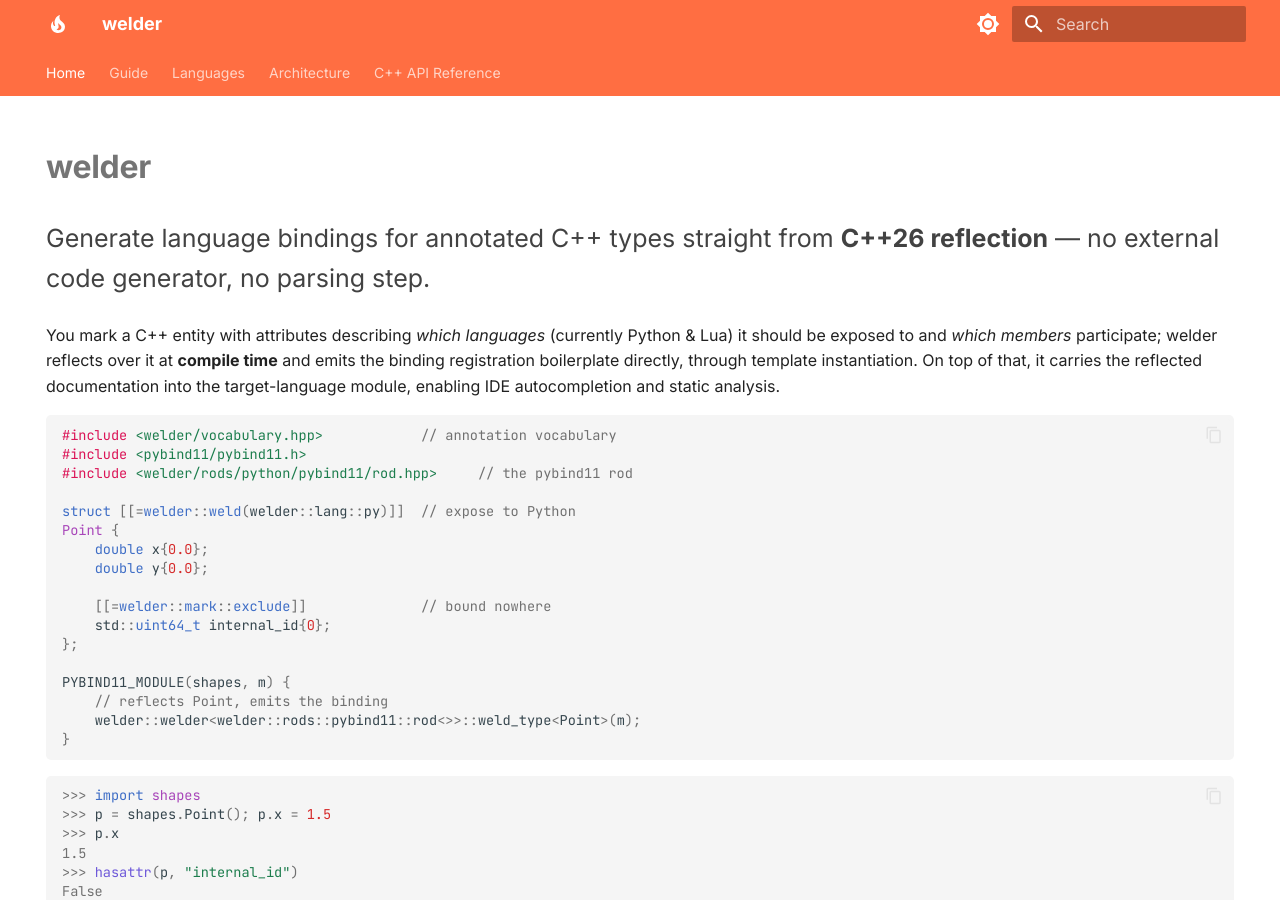
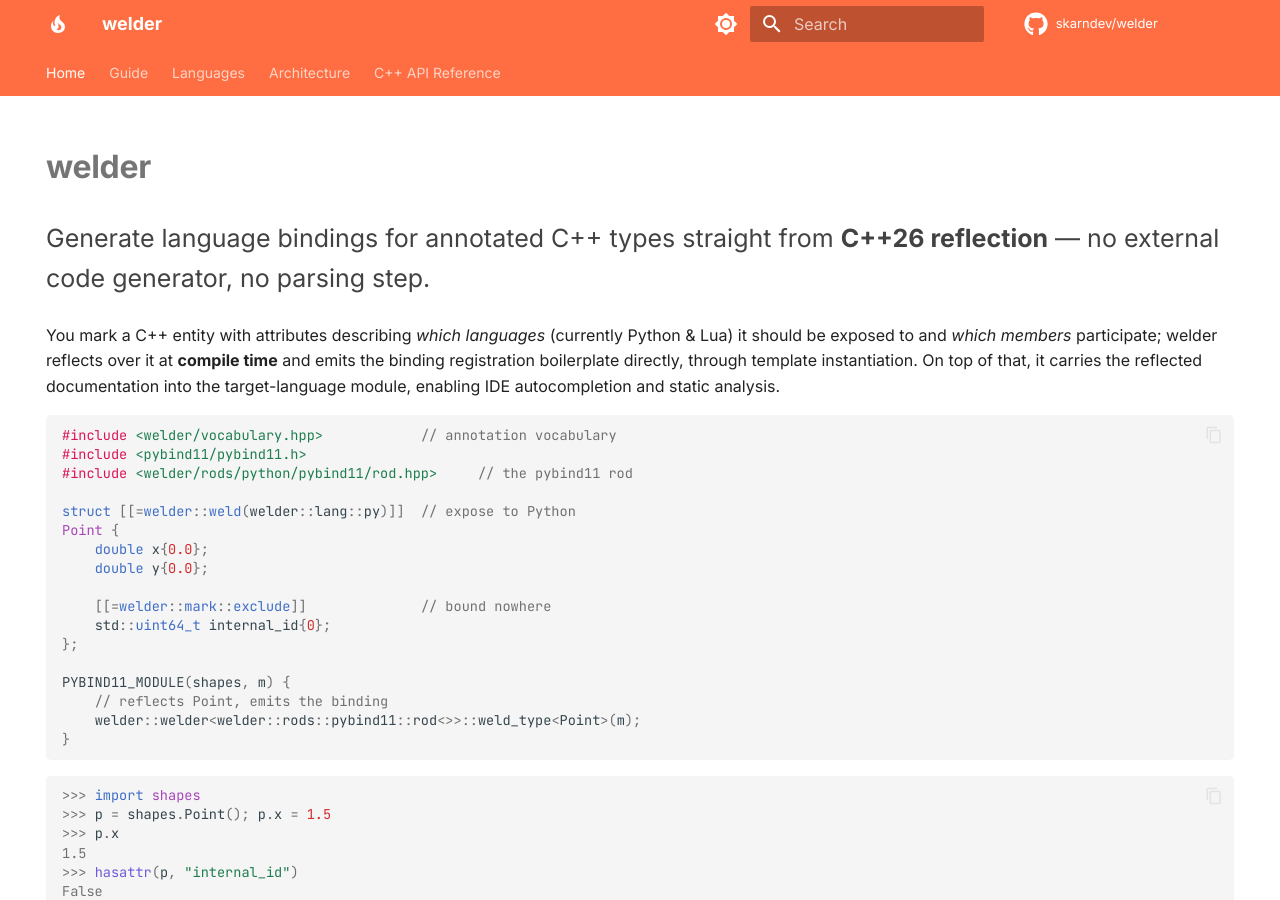
Before and after one commit to skarndev/welder, an MkDocs documentation site: the page built from docs/content/index.md, in a window 1280 px wide and 900 px high. Built offline with MkDocs 1.6.1 and Material for MkDocs 9.7.7, drawn with Linux system fonts in a browser that asks for light colours; comment, search, counter and statistics services are not loaded.

Commit message:
ci(docs): publish the docs site to GitHub Pages
Add a Docs workflow that builds the mkdocs guide + Doxygen reference via
the welder-docs CMake target (docs-only configure: all backends/examples/
tests off, so no gcc-16 or language packages are needed) and deploys it
to Pages with the Actions artifact flow. Set site_url/repo_url so the
canonical links and header repo link resolve.

Co-Authored-By: Claude Opus 4.8 <noreply@anthropic.com>

```diff
--- a/docs/mkdocs.yml
+++ b/docs/mkdocs.yml
@@ -3,6 +3,9 @@ site_description: >-
   Generate language bindings for annotated C++ types from C++26 reflection —
   no external code generator, no parsing step.
 site_author: welder authors
+site_url: https://skarndev.github.io/welder/
+repo_url: https://github.com/skarndev/welder
+repo_name: skarndev/welder
 copyright: Built from the real sources by welder's own Doxygen filter.
 
 # Content lives in content/; the site is assembled by CMake (mkdocs build -d …).
```
Also changed, not shown: 1 other file.
